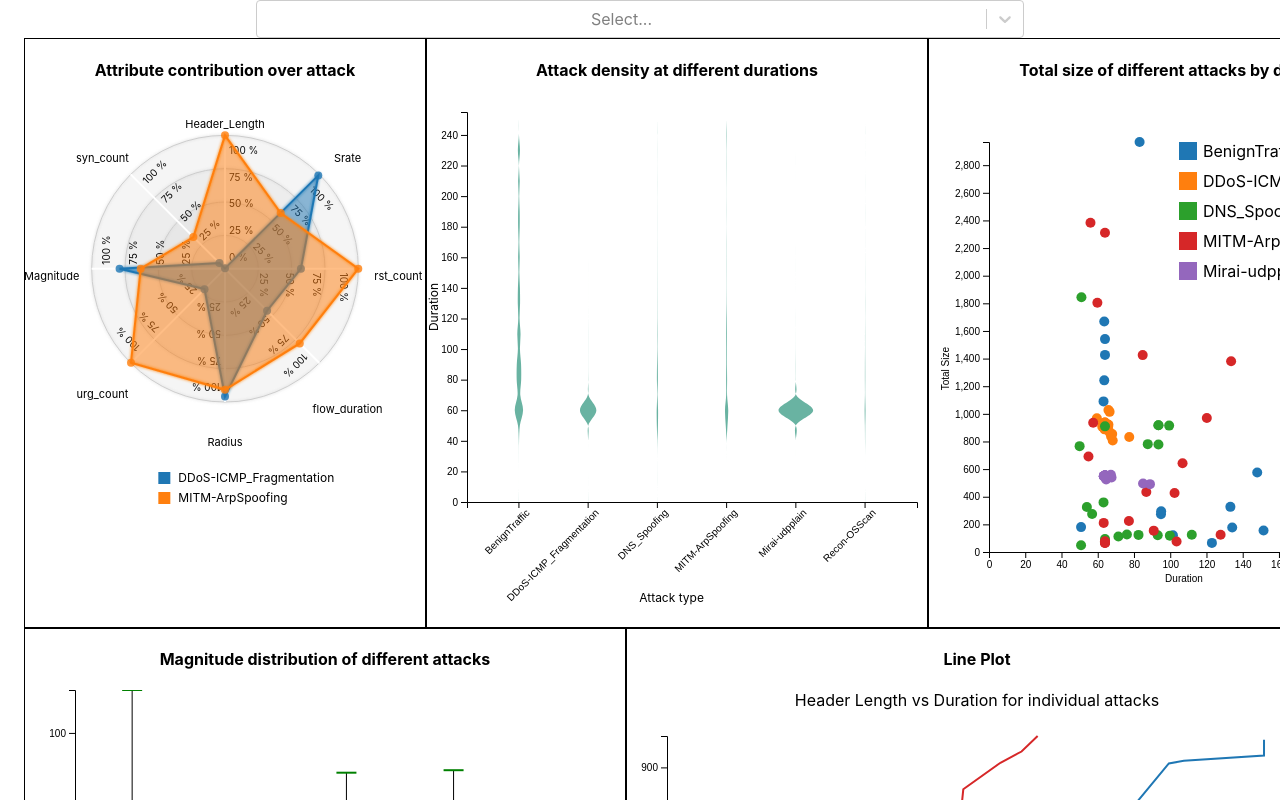
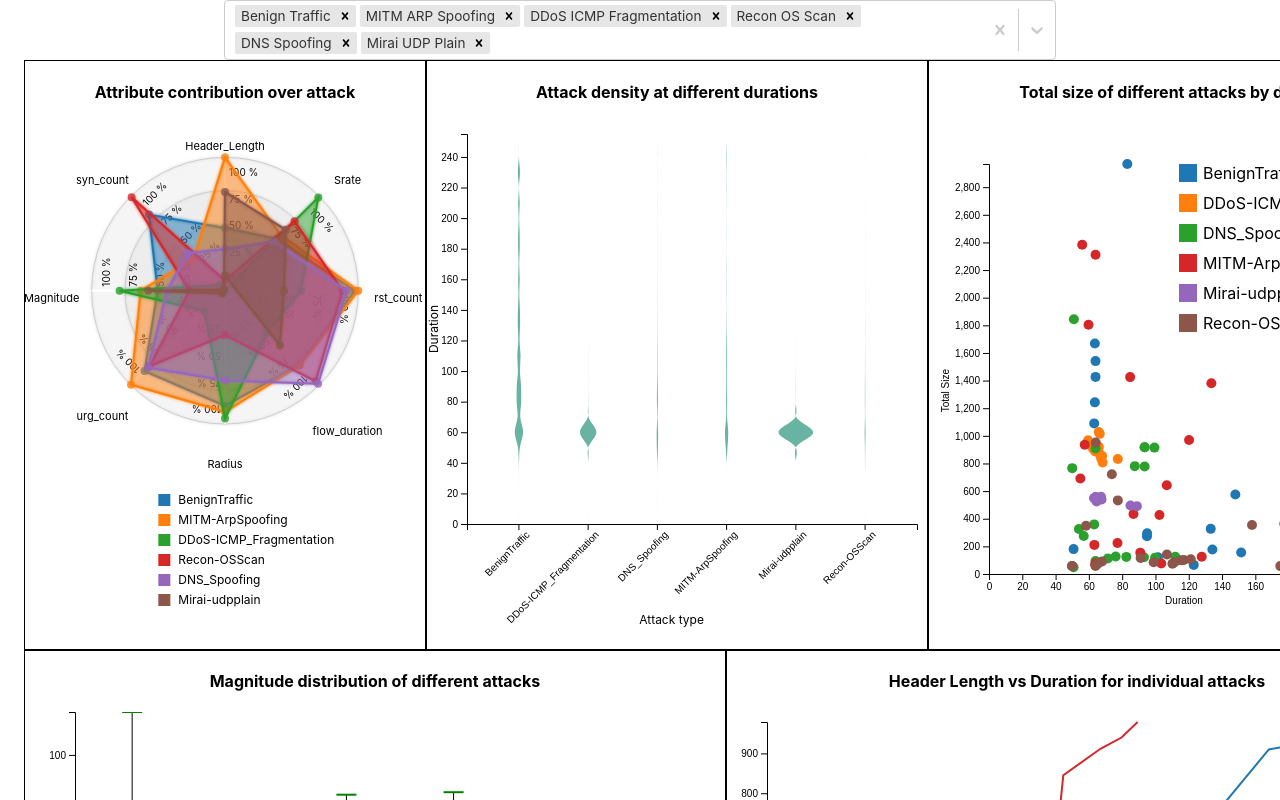
Before and after one commit to Chintan45/Viz-IOT, a React (Create React App) app: page / in a window 1280 px wide. Shown: the top 800 px of the page. Built offline with nearby package versions, Linux system fonts and the light colour scheme.

Commit message:
minor fixes

```diff
--- a/src/App.js
+++ b/src/App.js
@@ -19,7 +19,7 @@ function App() {
     { value: "Mirai-udpplain", label: "Mirai UDP Plain" }
   ];
 
-  const [selectedAttacks, setSelectedAttacks] = useState([]);
+  const [selectedAttacks, setSelectedAttacks] = useState(attackOptions);
 
   const handleAttackChange = (selectedOptions) => {
     setSelectedAttacks(selectedOptions);
@@ -120,7 +120,7 @@ function App() {
             alignItems: "center",
           }}
         >
-          <div style={{ width: "60%" }}>
+          <div style={{ width: "65%" }}>
             <Select
               isMulti
               options={attackOptions}
--- a/src/D3Component.js
+++ b/src/D3Component.js
@@ -13,7 +13,7 @@ export default function D3Component(props){
     //you can use a hook like this to set up axes or things that don't require waiting for the data to load so it only draws once
     useEffect(()=>{
         if(svg !== undefined){
-            console.log('here',height,width)
+            // console.log('here',height,width)
         }
     },[svg])
 
@@ -21,7 +21,7 @@ export default function D3Component(props){
     useEffect(()=>{
         if(svg !== undefined & props.data !== undefined){
             //put code here
-            console.log('here',props.data,height,width);
+            // console.log('here',props.data,height,width);
         }
     },[svg,props.data]);
     //the stuff in brackets what we listen for chagnes too. If you want to re-draw on other property changes add them here
--- a/src/LineChart.js
+++ b/src/LineChart.js
@@ -131,8 +131,7 @@ export default function LinePlot(props) {
 
   return (
     <div>
-      <h4>Line Plot</h4>
-      <p>Header Length vs Duration for individual attacks</p>
+      <h4>Header Length vs Duration for individual attacks</h4>
       <div id="d3-line-plot"></div>
     </div>
   );
--- a/src/RadarPlot.js
+++ b/src/RadarPlot.js
@@ -124,7 +124,7 @@ export default function RadarChart3(props){
         }
 
         const data = transformData(attacks, dataset, columns, rScaleList);
-        console.log(data);
+        // console.log(data);
 
       var allAxis = (data[0].map(function(i, j){return i.axis}));	//Names of each axis
       var total = allAxis.length;					//The number of different axes
--- a/src/ScatterPlot.js
+++ b/src/ScatterPlot.js
@@ -10,7 +10,7 @@ const ScatterPlot = (props) => {
       const response = await fetch("JSON/scatter-plot_Size_data.json");
       const data = await response.json();
 
-      console.log(data);
+      // console.log(data);
 
       setScatterPlotData(data);
     } catch (error) {
--- a/src/boxplot.js
+++ b/src/boxplot.js
@@ -47,7 +47,7 @@ export default function BoxPlot(props) {
       var svg = d3
         .select("#boxplot_chart")
         .append("svg")
-        .attr("width", 600)
+        .attr("width", 700)
         .attr("height", 550);
 
       const xScale = d3
@@ -67,7 +67,7 @@ export default function BoxPlot(props) {
       // x-axis label
       svg
         .append("text")
-        .attr("transform", "translate(" + 700 / 2 + " ," + 1000 + ")")
+        .attr("transform", "translate(" + 700 / 2 + " ," + 500 + ")")
         .style("text-anchor", "middle")
         .style("font-size", "12px")
         .text("Attack type");
```
